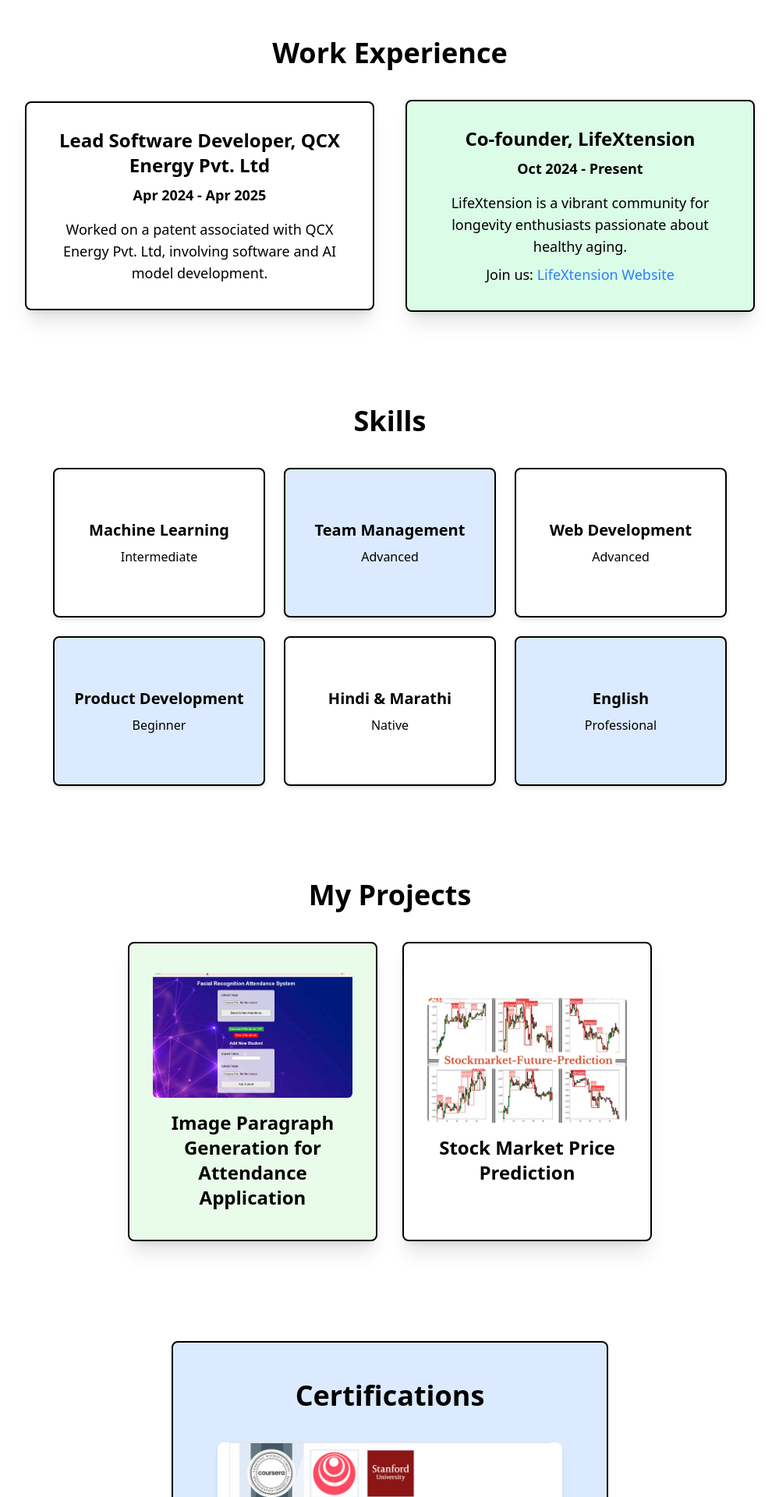
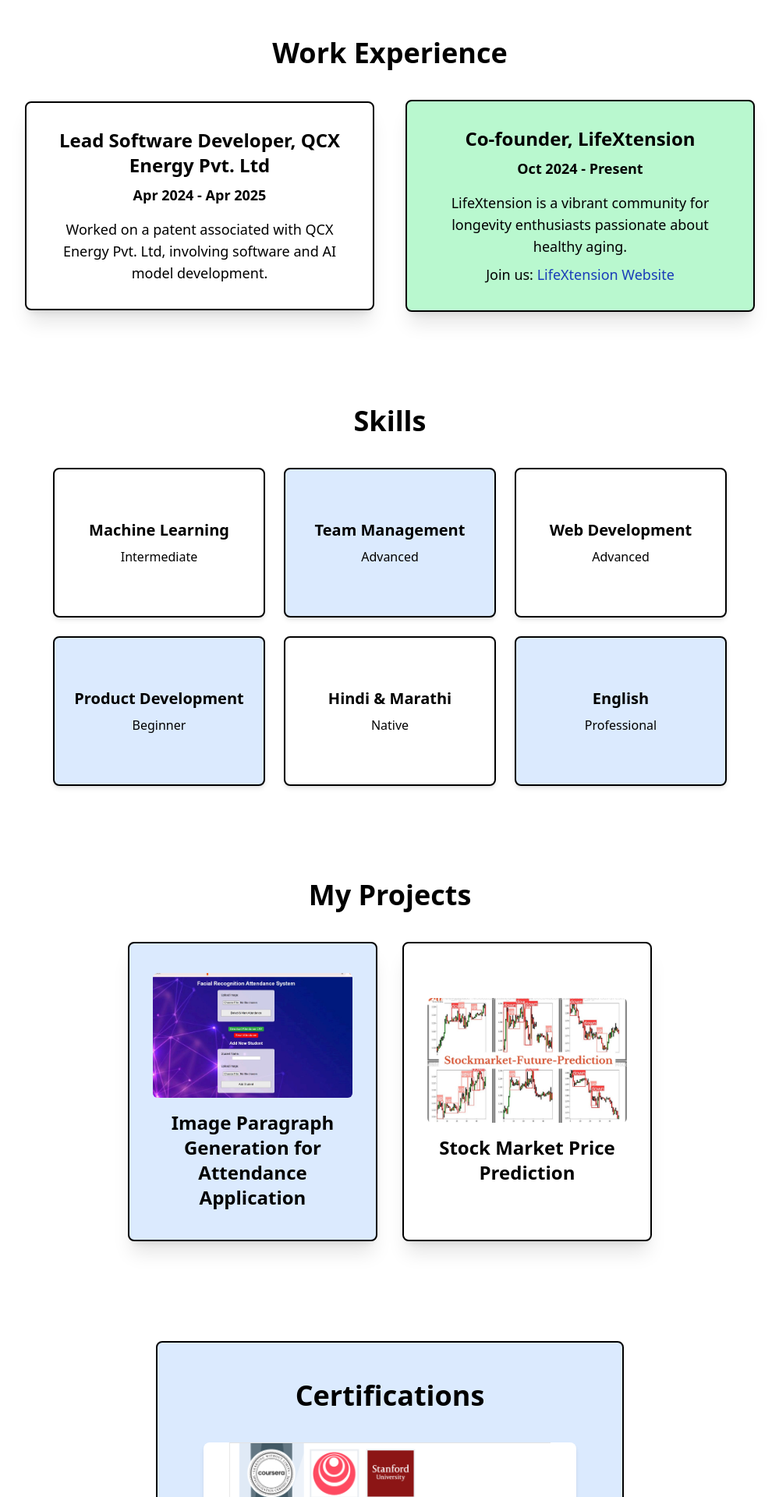
Before and after one commit to ajinkya-inamdar/myapp, a React (Vite) app: page / in a window 1280 px wide. Shown: the part 800-2720 px from the top of the page at 78% size, without its empty margins (140-1139 px from the left). Built offline with nearby package versions, Linux system fonts and the light colour scheme.

Commit message:
Your commit message

```diff
--- a/src/pages/Home.jsx
+++ b/src/pages/Home.jsx
@@ -75,14 +75,14 @@
               href="https://mail.google.com/mail/?view=cm&fs=1&to=ajinkyainamdar228@gmail.com&su=Enquiry&body=Hi%20Ajinkya,"
               target="_blank"
               rel="noopener noreferrer"
-              className="bg-grey-100 border-2 border-grey px-4 py-2 sm:px-6 sm:py-3 rounded text-black hover:bg-green-500  transition text-center text-sm sm:text-base"
+              className="bg-green-200 border-2 border-grey px-4 py-2 sm:px-6 sm:py-3 rounded text-black hover:bg-green-200  transition text-center text-sm sm:text-base"
             >
               Get in Touch
             </a>
             <a
               href={cvFile}
               download
-              className="bg-blue-100 border-2 border-grey px-4 py-2 sm:px-6 sm:py-3 rounded text-black  hover:bg-blue-500 transition text-center text-sm sm:text-base"
+              className="bg-blue-100 border-2 border-grey px-4 py-2 sm:px-6 sm:py-3 rounded text-black  hover:bg-blue-100 transition text-center text-sm sm:text-base"
             >
               Download CV
             </a>
@@ -127,7 +127,7 @@
     </div>
 
     {/* Co-founder LifeXtension */}
-    <div className="bg-green-100 shadow-xl rounded-lg p-8 w-full max-w-md border-2 border-black hover:scale-105 transition-transform duration-300 hover:bg-green-400 active:bg-green-300 cursor-pointer">
+    <div className="bg-green-200 shadow-xl rounded-lg p-8 w-full max-w-md border-2 border-black hover:scale-105 transition-transform duration-300 hover:bg-green-200 active:bg-green-200 cursor-pointer">
       <h3 className="text-2xl font-semibold text-black mb-2 text-center">
         Co-founder, LifeXtension
       </h3>
@@ -143,7 +143,7 @@
           href="https://indiaswaytolongevity.wixsite.com/india"
           target="_blank"
           rel="noopener noreferrer"
-          className="text-blue-500 hover:underline"
+          className="text-blue-800 hover:underline"
         >
           LifeXtension Website
         </a>
@@ -170,11 +170,11 @@
 
       const hoverColors = [
         'hover:bg-white',
-        'hover:bg-blue-500',
+        'hover:bg-blue-100',
         'hover:bg-white',
-        'hover:bg-blue-500',
+        'hover:bg-blue-100',
         'hover:bg-white',
-        'hover:bg-blue-500',
+        'hover:bg-blue-100',
       ];
 
       const baseColor = baseColors[i % baseColors.length];
@@ -234,9 +234,9 @@
         description: "Used advanced models like reinforcement learning, SVMs, RNNs to predict trends."
       }
     ].map((project, i) => {
-     const baseColors = ['bg-[#E9FCE9]', 'bg-white'];
+     const baseColors = ['bg-blue-100', 'bg-white'];
 const hoverColors = [
-  'hover:bg-green-400 active:bg-green-400',
+  'hover:bg-blue-100 active:bg-green-500',
   'hover:bg-white active:bg-white'
 ];
 
@@ -289,7 +289,7 @@
 
 
 {/* Certifications Section */}
-<div className="rounded-lg border-2 border-black bg-blue-100 mt-32 mx-auto w-full md:w-[560px] px-4 py-8 transition duration-300 hover:bg-blue-300 active:bg-blue-300">
+<div className="rounded-lg border-2 border-black bg-blue-100 mt-32 mx-auto w-full md:w-[600px] px-4 py-8 transition duration-300 hover:bg-green-200 active:bg-blue-300">
   <h2 className="text-black text-4xl font-bold mb-10 text-center mt-4">
     Certifications
   </h2>
```
